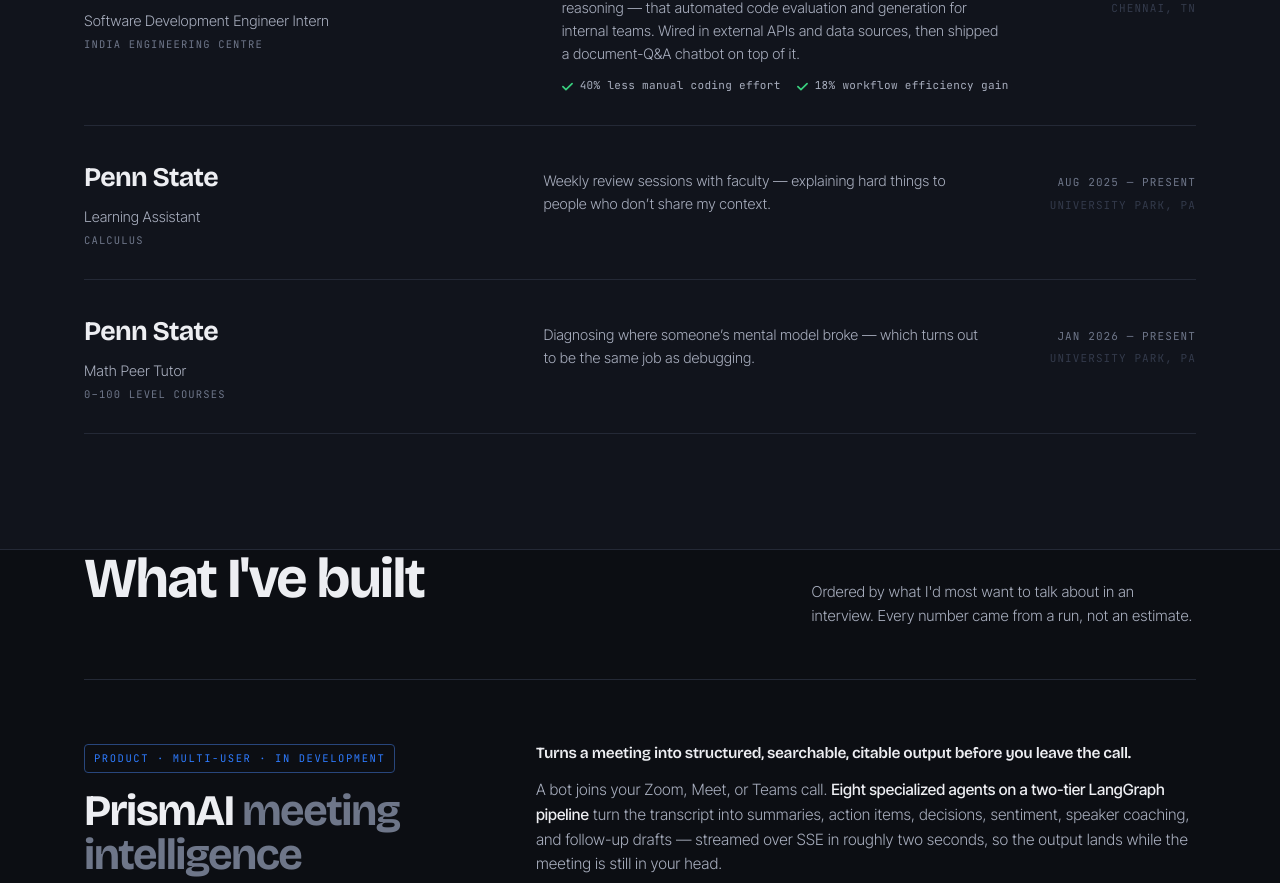
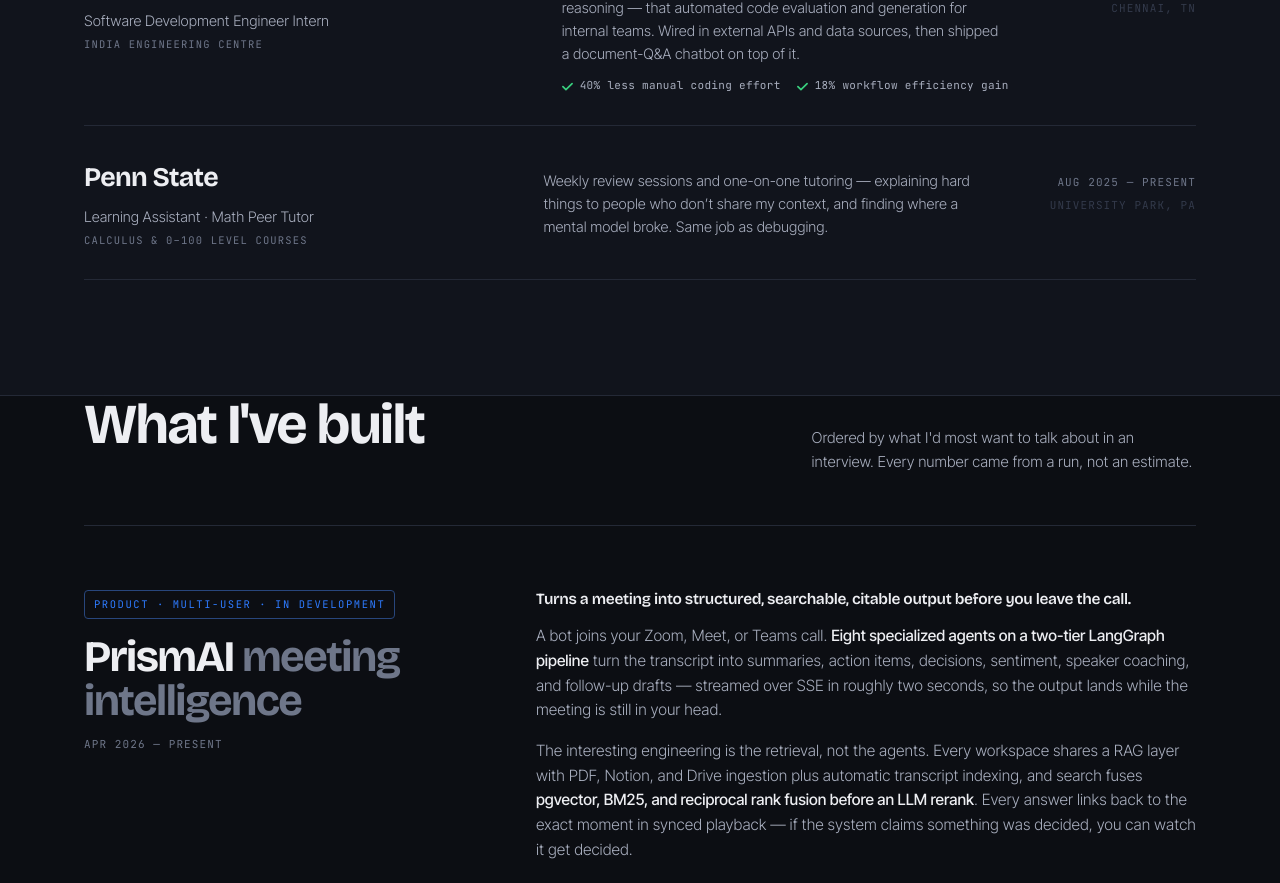
Before and after one commit to vs-githjk/Portfolio, a React (Vite) app: page / in a window 1280 px wide. Shown: the part 1860-2743 px from the top of the page. Built offline with nearby package versions, Linux system fonts and the light colour scheme.

Commit message:
Merge the two Penn State teaching rows into one

```diff
--- a/src/data/content.js
+++ b/src/data/content.js
@@ -102,24 +102,15 @@
       when: 'May — Aug 2025',
       where: 'Chennai, TN',
     },
-    /* The teaching rows stay condensed but they stay — they're the page's only
-       evidence for the customer-facing half of forward-deployed work. */
+    /* One condensed teaching row — the page's evidence for the customer-facing
+       half of forward-deployed work. Don't cut it. */
     {
       org: 'Penn State',
-      role: 'Learning Assistant',
-      team: 'Calculus',
-      note: 'Weekly review sessions with faculty — explaining hard things to people who don’t share my context.',
+      role: 'Learning Assistant · Math Peer Tutor',
+      team: 'Calculus & 0–100 level courses',
+      note: 'Weekly review sessions and one-on-one tutoring — explaining hard things to people who don’t share my context, and finding where a mental model broke. Same job as debugging.',
       wins: [],
       when: 'Aug 2025 — Present',
-      where: 'University Park, PA',
-    },
-    {
-      org: 'Penn State',
-      role: 'Math Peer Tutor',
-      team: '0–100 level courses',
-      note: 'Diagnosing where someone’s mental model broke — which turns out to be the same job as debugging.',
-      wins: [],
-      when: 'Jan 2026 — Present',
       where: 'University Park, PA',
     },
   ],
```
